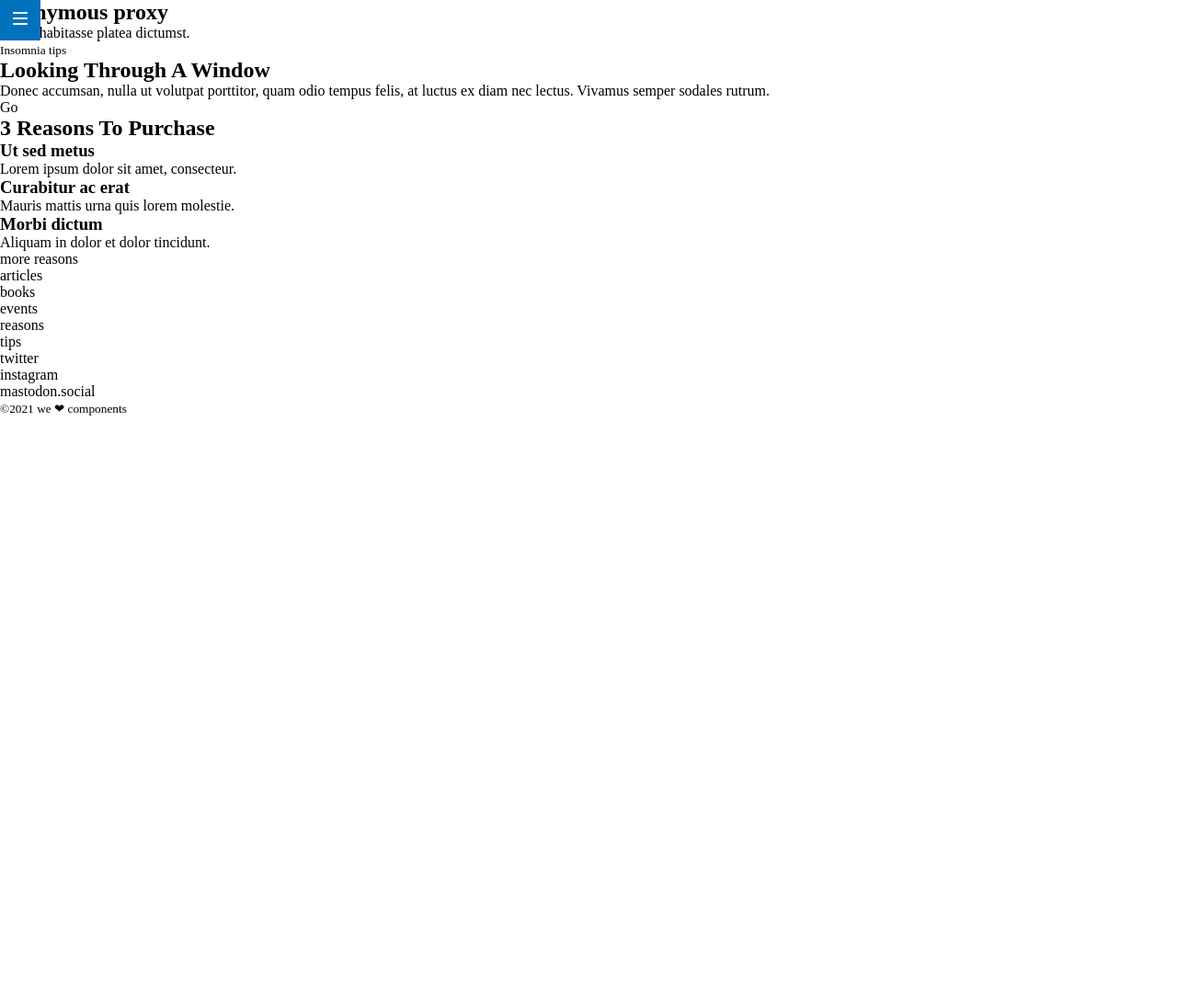
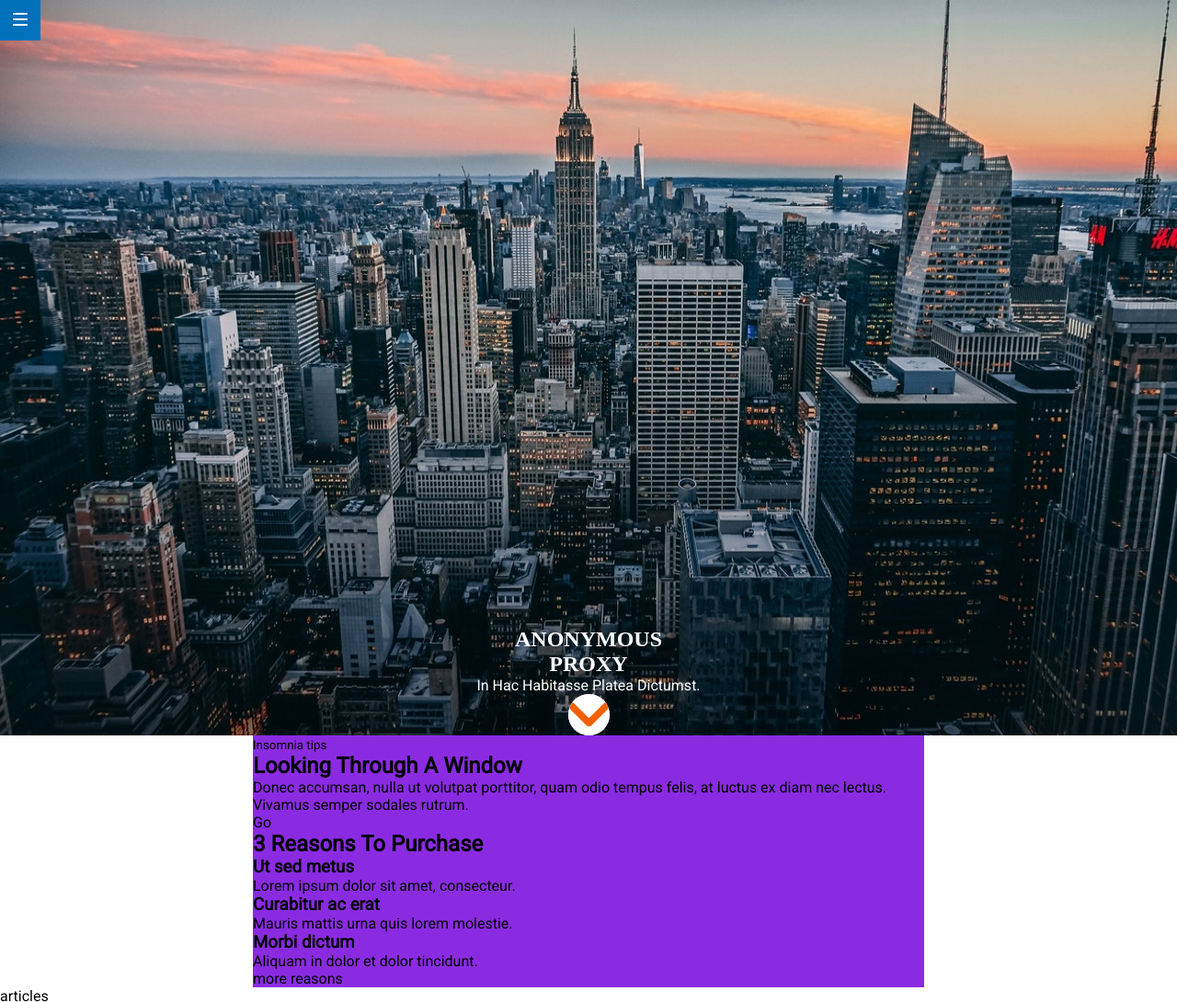
Before and after one commit to Adalab/modulo-1-evaluacion-final-jero10lf, a website: page src/html/index.html in a window 1280 px wide. Shown: the top 1090 px of the page at 92% size. Before the commit the page ends 800 px from the top, so only its background shows below. Drawn offline with nearby package versions, Linux system fonts and the light colour scheme; files that its build step writes are made by us from their sources; files whose address does not match are found by name.

Commit message:
Adding hero

```diff
--- a/src/html/index.html
+++ b/src/html/index.html
@@ -3,10 +3,9 @@
   <head>
     <meta charset="UTF-8" />
     <meta name="viewport" content="width=device-width, initial-scale=1" />
-    <title>Adalab Web Starter Kit</title>
+    <title>Módulo 1 Adalab</title>
     <link href="https://fonts.googleapis.com/css?family=Roboto&display=swap" rel="stylesheet" />
     <link rel="stylesheet" href="./assets/css/main.css" />
-
   </head>
 
   <body>
@@ -15,6 +14,5 @@
       <include src="./partials/main.html"></include>
       <include src="./partials/footer.html"></include>
     </div>
-
   </body>
 </html>
--- a/src/html/partials/hero.html
+++ b/src/html/partials/hero.html
@@ -1,5 +1,9 @@
-
-    <section class="hero">
-        <h1 class="anonymous">anonymous proxy</h1>
-        <p>in hac habitasse platea dictumst.</p>
-    </section>
+<section class="hero">
+    <div class="herotext">
+        <h1 class="herotext title">anonymous proxy</h1>
+        <p class="herotext subtitle">in hac habitasse platea dictumst.</p>
+    </div>
+    <a class="buttonhero" href="#reasons" title="hero button">
+        <img class="buttonhero" src="./assets/images/ico-scroll-down.svg" title="Go to reasons" alt="Go to reasons">
+    </a>
+</section>
--- a/src/html/partials/looking.html
+++ b/src/html/partials/looking.html
@@ -1,7 +1,9 @@
 
     <section class="looking">
-        <small>Insomnia tips</small>
-        <h2>Looking Through A Window</h2>
-        <p>Donec accumsan, nulla ut volutpat porttitor, quam odio tempus felis, at luctus ex diam nec lectus. Vivamus semper sodales rutrum.</p>
-        <div>Go</div>
+        <div class="centralcolumn">
+            <small>Insomnia tips</small>
+            <h2>Looking Through A Window</h2>
+            <p>Donec accumsan, nulla ut volutpat porttitor, quam odio tempus felis, at luctus ex diam nec lectus. Vivamus semper sodales rutrum.</p>
+            <div>Go</div>
+        </div>
     </section>
--- a/src/html/partials/reasons.html
+++ b/src/html/partials/reasons.html
@@ -1,5 +1,6 @@
 
-    <section class="reasons">
+    <section id="reasons" class="reasons">
+        <div class="centralcolumn">
             <section class="reasontext">
                 <h2>3 Reasons To Purchase</h2>
                 <article class="reasontext art1">
@@ -16,5 +17,6 @@
             </article>
             <div>more reasons</div>
             </section>
+        </div>
 
     </section>
--- /dev/null
+++ b/src/scss/layout/_hero.scss
@@ -0,0 +1,36 @@
+.hero {
+  width: 100%;
+  height: 100vh;
+  background-image: url(../images/cover.jpg);
+  background-color: transparent;
+  background-size: 100% 100%;
+  display: flex;
+  flex-direction: column;
+  justify-content: flex-end;
+  align-items: center;
+}
+.herotext {
+  color: $color-white;
+  text-align: center;
+}
+.title {
+  font-family: $font-titles;
+  size: 42px;
+  text-transform: uppercase;
+  word-spacing: 100vw;
+  font-weight: bold;
+}
+.subtitle {
+  size: 16px;
+  text-transform: capitalize;
+  font-weight: regular;
+}
+.buttonhero {
+  width: 45px;
+  height: 45px;
+  background-color: $color-white;
+  border-radius: 22.5px;
+  display: flex;
+  justify-content: center;
+  text-align: center;
+}
--- a/src/scss/layout/_page.scss
+++ b/src/scss/layout/_page.scss
@@ -2,9 +2,10 @@
 
 .page {
   font-family: $font-text;
-  scroll-behavior: smooth;
+  font-size: 18;
 }
 .centralcolumn {
+  background-color: blueviolet;
   margin: 0 $margin-mobile;
   @media all and (min-width: 768px) {
     margin: 0 $margin-tablet;
--- /dev/null
+++ b/src/scss/layout/looking.scss
@@ -0,0 +1,2 @@
+.footer {
+}
--- a/src/scss/main.scss
+++ b/src/scss/main.scss
@@ -2,4 +2,6 @@
 @import "core/reset";
 @import "layout/header";
 @import "layout/footer";
+@import "layout/page";
+@import "layout/hero";
 @import "pages/index";
```
Also changed, not shown: src/html/partials/main.html (+1 -0 lines). Lines whose indentation alone changed are shown as unchanged.
